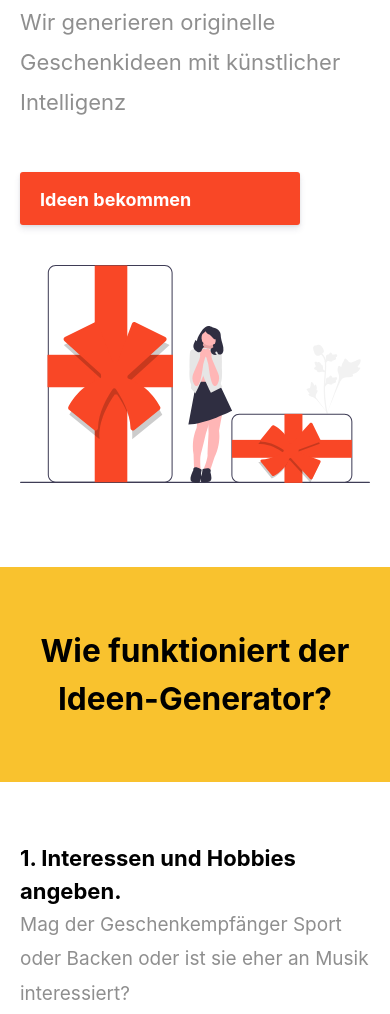
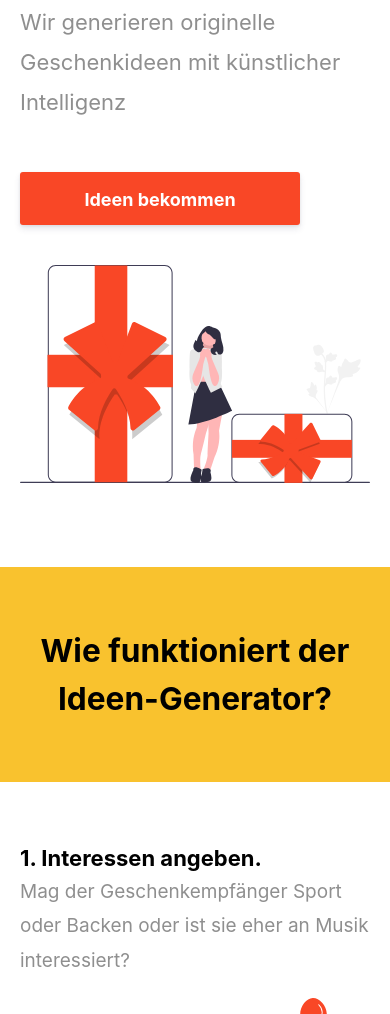
Before and after one commit to finnstue/heygifts, a plain HTML site: page index.html in a window 390 px wide. Shown: the part 303-1317 px from the top of the page. Drawn offline with Linux system fonts and the light colour scheme.

Commit message:
text align

```diff
--- a/index.html
+++ b/index.html
@@ -145,7 +145,7 @@
             <h1 class="heading primary-color">Tolle Geschenkideen für deine Freunde und Familie</h1>
             <h2 class="subheading secondary-color mt20">Wir generieren originelle Geschenkideen mit künstlicher Intelligenz</h2>
             <div class="mt40">
-              <a href="" class="button mt10 buttonred">
+              <a href="" class="button mt10 buttonred mobile-text-center">
                 <span>Ideen bekommen</span>
               </a>
             </div>
@@ -170,7 +170,7 @@
     <section id="feature-2" class="section blue-white">
       <div class="container-lrg flex">
         <div class="flex col-6 flex-column center-vertical">
-          <h3 class="bold primary-color">1. Interessen und Hobbies angeben.</h3>
+          <h3 class="bold primary-color">1. Interessen angeben.</h3>
           <p class="paragraph secondary-color">Mag der Geschenkempfänger Sport oder Backen oder ist sie eher an Musik interessiert?</p>
         </div>
         <div class="col-6 flex center-horizontal center-vertical">
@@ -200,7 +200,7 @@
     <section id="feature-4" class="section blue-white">
       <div class="container-lrg flex">
         <div class="flex col-6 flex-column center-vertical">
-          <h3 class="bold primary-color">3. Geschenke auf Amazon ansehen.</h3>
+          <h3 class="bold primary-color">3. Auf Amazon ansehen.</h3>
           <p class="paragraph secondary-color">Sieh dir die Geschenke im Detail auf Amazon an.</p>
         </div>
         <div class="col-6 flex center-horizontal center-vertical">
```
